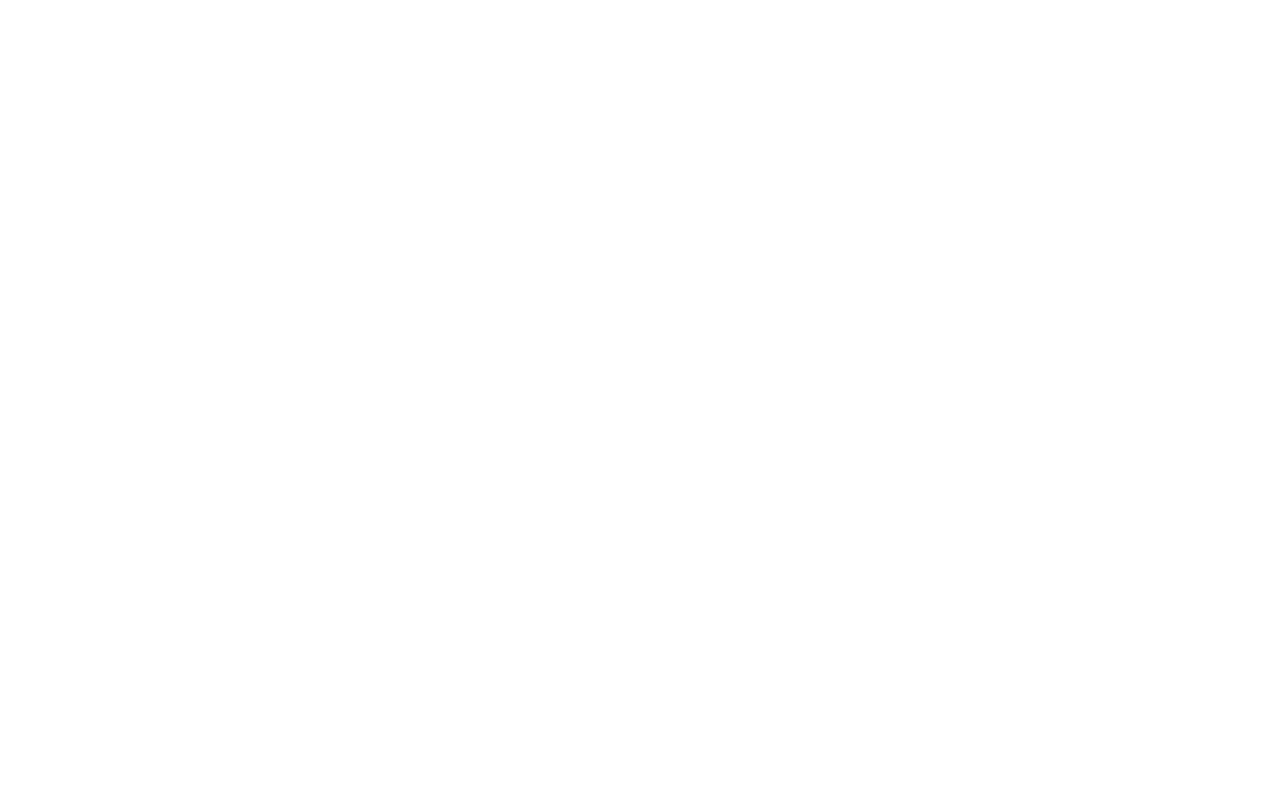
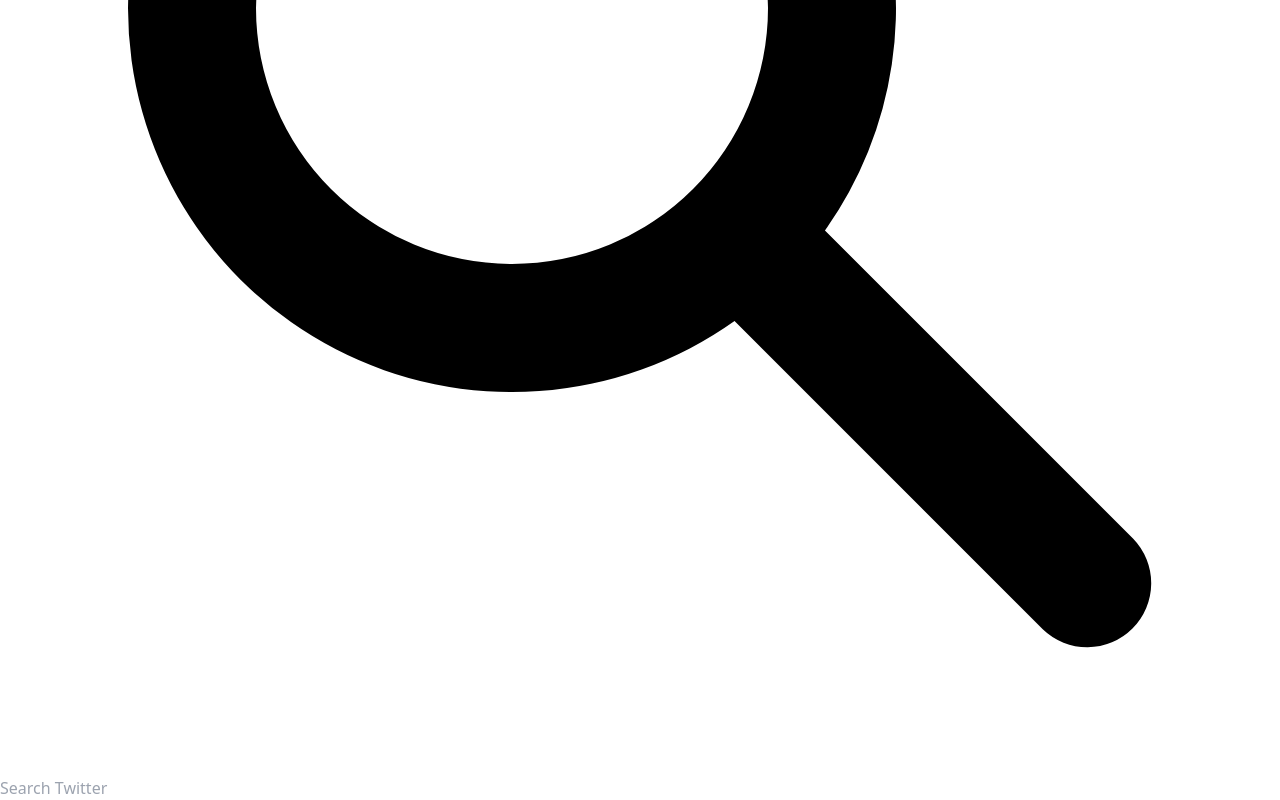
Before and after one commit to jubhavsar/tweeter-2-yt-clone, a Next.js app: page / in a window 1280 px wide. Shown: the part 1044-1844 px from the top of the page. Before the commit the page ends 800 px from the top, so only its background shows below. Built offline with nearby package versions, Linux system fonts and the light colour scheme.

Commit message:
import Searchicon and input field

```diff
--- a/components/Widgets.tsx
+++ b/components/Widgets.tsx
@@ -1,8 +1,13 @@
 import React from 'react'
-
+import {
+  SearchIcon
+} from '@heroicons/react/solid'
 function Widgets() {
   return (
-    <div>Widgets</div>
+    <div>
+      <SearchIcon />
+      <input type="text"  placeholder='Search Twitter'/>
+    </div>
   )
 }
 
--- a/pages/index.tsx
+++ b/pages/index.tsx
@@ -15,13 +15,10 @@
       </Head>
 
       <main>
-        {/* Sidebar */}
         <Sidebar />
 
-        {/* feed */}
         <Feed />
 
-        {/* widgets */}
         <Widgets />
       </main>
     </div>
```
